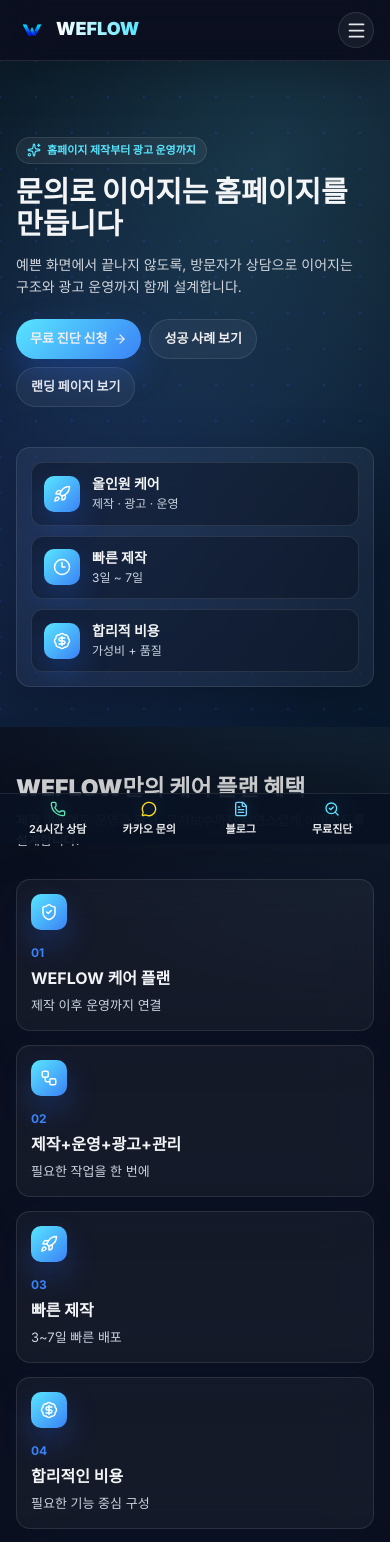
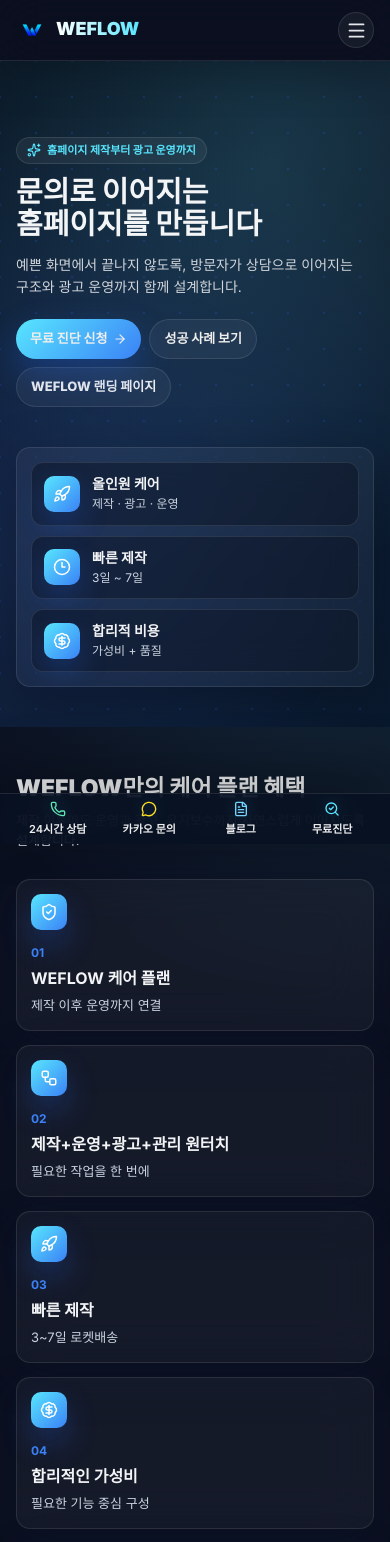
Before and after one commit to chugyeong/weflow-assignment, a React (Vite) app: page / in a window 390 px wide. Shown: the top 1542 px of the page. Built offline with nearby package versions, Linux system fonts and the light colour scheme.

Commit message:
feat: apply manual requirements across pages

```diff
--- a/src/constants/cases.js
+++ b/src/constants/cases.js
@@ -60,6 +60,16 @@
   cleaning: ["서비스 범위 선택", "현장 견적 문의", "예약 가능일 안내"],
 };
 
+const hasBatchim = (word) => {
+  const lastChar = [...String(word).trim()].at(-1);
+  if (!lastChar) return false;
+
+  const code = lastChar.charCodeAt(0);
+  return code >= 0xac00 && code <= 0xd7a3 && (code - 0xac00) % 28 !== 0;
+};
+
+const eulReul = (word) => `${word}${hasBatchim(word) ? "을" : "를"}`;
+
 export const CASE_ITEMS = BASE_CASES.map(([title, slug, image, category], index) => {
   const points = DETAIL_BY_SLUG[slug];
   const leadPoint = points[0];
@@ -85,7 +95,7 @@
       { label: "제작 기간", value: `${4 + (index % 4)}일` },
     ],
     detailCards: [
-      { label: "목표", value: `${leadPoint}을 첫 화면에서 바로 이해시키기` },
+      { label: "목표", value: `${eulReul(leadPoint)} 첫 화면에서 바로 이해시키기` },
       { label: "핵심 CTA", value: index % 2 === 0 ? "무료 상담 신청" : "예약 문의하기" },
       { label: "운영 메모", value: "관리자가 문구와 노출 상태를 쉽게 수정할 수 있도록 구성" },
     ],
--- a/src/constants/home.js
+++ b/src/constants/home.js
@@ -37,17 +37,17 @@
     icon: ShieldCheck,
   },
   {
-    title: "제작+운영+광고+관리",
+    title: "제작+운영+광고+관리 원터치",
     description: "필요한 작업을 한 번에",
     icon: Workflow,
   },
   {
     title: "빠른 제작",
-    description: "3~7일 빠른 배포",
+    description: "3~7일 로켓배송",
     icon: Rocket,
   },
   {
-    title: "합리적인 비용",
+    title: "합리적인 가성비",
     description: "필요한 기능 중심 구성",
     icon: BadgeDollarSign,
   },
@@ -72,7 +72,14 @@
   },
   {
     title: "6단계 제작 프로세스",
-    items: ["상담 · 진단", "기획 · 설계", "디자인", "개발 · 제작", "SEO 최적화", "광고운영 · 사후관리"],
+    items: [
+      "상담 · 진단",
+      "기획 · 설계",
+      "디자인",
+      "개발 · 제작",
+      "SEO 최적화",
+      "광고운영 · 사후관리",
+    ],
   },
 ];
 
--- a/src/constants/layout.js
+++ b/src/constants/layout.js
@@ -12,7 +12,7 @@
   {
     title: "서비스",
     path: "/service",
-    items: ["홈페이지 제작 과정", "랜딩페이지 제작", "광고 운영 및 관리"],
+    items: ["홈페이지 제작 과정", "랜딩페이지 제작 과정", "광고 운영 및 관리 안내"],
   },
   {
     title: "플랜",
--- a/src/constants/projectTypes.js
+++ b/src/constants/projectTypes.js
@@ -2,5 +2,5 @@
   "랜딩페이지 제작",
   "홈페이지 제작",
   "랜딩+홈페이지 제작",
-  "WEFLOW 케어 플랜",
+  "기타(WEFLOW 케어 플랜)",
 ];
--- a/src/constants/service.js
+++ b/src/constants/service.js
@@ -27,18 +27,18 @@
     icon: Palette,
   },
   {
-    title: "개발 · 테스트",
+    title: "개발 · 제작",
     description: "기능 구현, 최적화, 검수 및 수정을 진행합니다.",
     icon: Code2,
   },
   {
-    title: "SEO 상단등록",
+    title: "seo 상단등록",
     description: "네이버, 구글, 사이트맵 등록을 준비합니다.",
     icon: Search,
   },
   {
     title: "광고운영 · 사후관리",
-    description: "인스타, 블로그, 키워드 광고 운영을 관리합니다.",
+    description: "인스타, 블로그, 네이버 키워드 광고 운영을 관리합니다.",
     icon: Megaphone,
   },
 ];
@@ -47,16 +47,16 @@
   {
     title: "콘텐츠 업로드",
     icon: FileText,
-    items: ["블로그 업로드", "인스타 업로드", "릴스 업로드"],
+    items: ["블로그 업로드", "인스타 업로드", "스레드 업로드"],
   },
   {
     title: "키워드 광고",
     icon: Hash,
-    items: ["네이버 키워드 업로드", "플레이스 키워드 업로드"],
+    items: ["네이버 키워드 업로드", " 당근 플레이스 키워드 업로드"],
   },
   {
     title: "검색 상단등록",
     icon: TrendingUp,
-    items: ["네이버 서치어드바이저 등록", "구글 콘솔 등록", "사이트맵 등록"],
+    items: ["네이버 서치어드바이저 등록", "구글 콘솔 상단등록", "사이트맵 등록"],
   },
 ];
--- a/src/pages/admin/AdminCases.jsx
+++ b/src/pages/admin/AdminCases.jsx
@@ -227,13 +227,6 @@
             공개 성공사례의 상세 문구, 성과 포인트, 노출 여부를 관리합니다.
           </p>
         </div>
-        <button
-          type="button"
-          className="inline-flex min-h-11 items-center gap-2 rounded-[10px] border border-white/10 bg-white/[0.04] px-4 font-extrabold text-we-gray-200 transition hover:border-we-blue-300 hover:text-we-white"
-          onClick={handleReset}>
-          <RotateCcw size={16} />
-          기본값 복원
-        </button>
       </div>
 
       <div className="grid grid-cols-[340px_minmax(0,1fr)] gap-5 max-[980px]:grid-cols-1">
--- a/src/pages/home/components/CarePlan.jsx
+++ b/src/pages/home/components/CarePlan.jsx
@@ -1,10 +1,19 @@
 import { Fragment } from "react";
-import { ChevronDown } from "lucide-react";
+import { ArrowDown, ArrowLeft, ArrowRight, ChevronDown } from "lucide-react";
 import { CARE_PLAN_BENEFITS, PROCESS_STEPS } from "../../../constants/home";
 import { Section, Inner } from "../../../styles/layout/layout";
 import SectionTitle from "../../../components/common/SectionTitle";
 
 const CarePlan = () => {
+  const benefitOrderClass = [
+    "min-[901px]:order-1",
+    "min-[901px]:order-2",
+    "min-[901px]:order-3",
+    "min-[901px]:order-6",
+    "min-[901px]:order-5",
+    "min-[901px]:order-4",
+  ];
+
   return (
     <Section className="point1">
       <Inner>
@@ -19,7 +28,22 @@
             return (
               <div
                 key={item.title}
-                className="group rounded-[18px] border border-white/10 bg-white/[0.045] p-5 text-[clamp(14px,1.4vw,15px)] text-we-gray-100 shadow-we-gray backdrop-blur-xl transition duration-500 hover:-translate-y-1.5 hover:border-we-blue-100/60 max-[640px]:rounded-[14px] max-[640px]:p-3.5">
+                className={`group relative rounded-[18px] border border-white/10 bg-white/[0.045] p-5 text-[clamp(14px,1.4vw,15px)] text-we-gray-100 shadow-we-gray backdrop-blur-xl transition duration-500 hover:-translate-y-1.5 hover:border-we-blue-100/60 max-[640px]:rounded-[14px] max-[640px]:p-3.5 ${benefitOrderClass[idx]}`}>
+                {[0, 1].includes(idx) && (
+                  <span className="pointer-events-none absolute -right-[22px] top-1/2 z-10 flex h-8 w-8 -translate-y-1/2 items-center justify-center rounded-full border border-we-blue-300/30 bg-we-black/90 text-we-blue-100 shadow-[0_10px_28px_rgba(37,99,235,0.28)] max-[900px]:hidden">
+                    <ArrowRight size={16} />
+                  </span>
+                )}
+                {idx === 2 && (
+                  <span className="pointer-events-none absolute -bottom-[22px] left-1/2 z-10 flex h-8 w-8 -translate-x-1/2 items-center justify-center rounded-full border border-we-blue-300/30 bg-we-black/90 text-we-blue-100 shadow-[0_10px_28px_rgba(37,99,235,0.28)] max-[900px]:hidden">
+                    <ArrowDown size={16} />
+                  </span>
+                )}
+                {[3, 4].includes(idx) && (
+                  <span className="pointer-events-none absolute -left-[22px] top-1/2 z-10 flex h-8 w-8 -translate-y-1/2 items-center justify-center rounded-full border border-we-blue-300/30 bg-we-black/90 text-we-blue-100 shadow-[0_10px_28px_rgba(37,99,235,0.28)] max-[900px]:hidden">
+                    <ArrowLeft size={16} />
+                  </span>
+                )}
                 <div className="mb-5 flex h-[50px] w-[50px] items-center justify-center rounded-[14px] bg-[linear-gradient(135deg,#58e6ff,#3b82f6)] font-black text-white shadow-[0_14px_30px_rgba(37,99,235,0.28)] max-[640px]:mb-3.5 max-[640px]:h-9 max-[640px]:w-9 max-[640px]:rounded-[10px]">
                   <Icon className="h-6 w-6 max-[640px]:h-[18px] max-[640px]:w-[18px]" />
                 </div>
--- a/src/pages/home/components/Hero.jsx
+++ b/src/pages/home/components/Hero.jsx
@@ -18,7 +18,9 @@
             홈페이지 제작부터 광고 운영까지
           </p>
           <h1 className="max-w-[820px] break-keep text-[clamp(42px,6vw,40px)] font-black leading-[1.08] tracking-[0] text-we-white max-[640px]:text-[29px] max-[640px]:leading-[1.13]">
-            문의로 이어지는 홈페이지를 만듭니다
+            문의로 이어지는
+            <br />
+            홈페이지를 만듭니다
           </h1>
           <p className="mt-6 max-w-[680px] break-keep text-[clamp(16px,1.8vw,20px)] leading-[1.8] text-we-gray-300 max-[640px]:mt-3.5 max-[640px]:text-[14px] max-[640px]:leading-[1.58]">
             예쁜 화면에서 끝나지 않도록, 방문자가 상담으로 이어지는 구조와 광고 운영까지 함께
@@ -30,7 +32,7 @@
               성공 사례 보기
             </Link>
             <Link className={secondaryButtonClass} to="/landing">
-              랜딩 페이지 보기
+              WEFLOW 랜딩 페이지
             </Link>
           </div>
         </div>
```
Also changed, not shown: src/pages/home/components/SuccessCase.jsx (+9 -7 lines).
